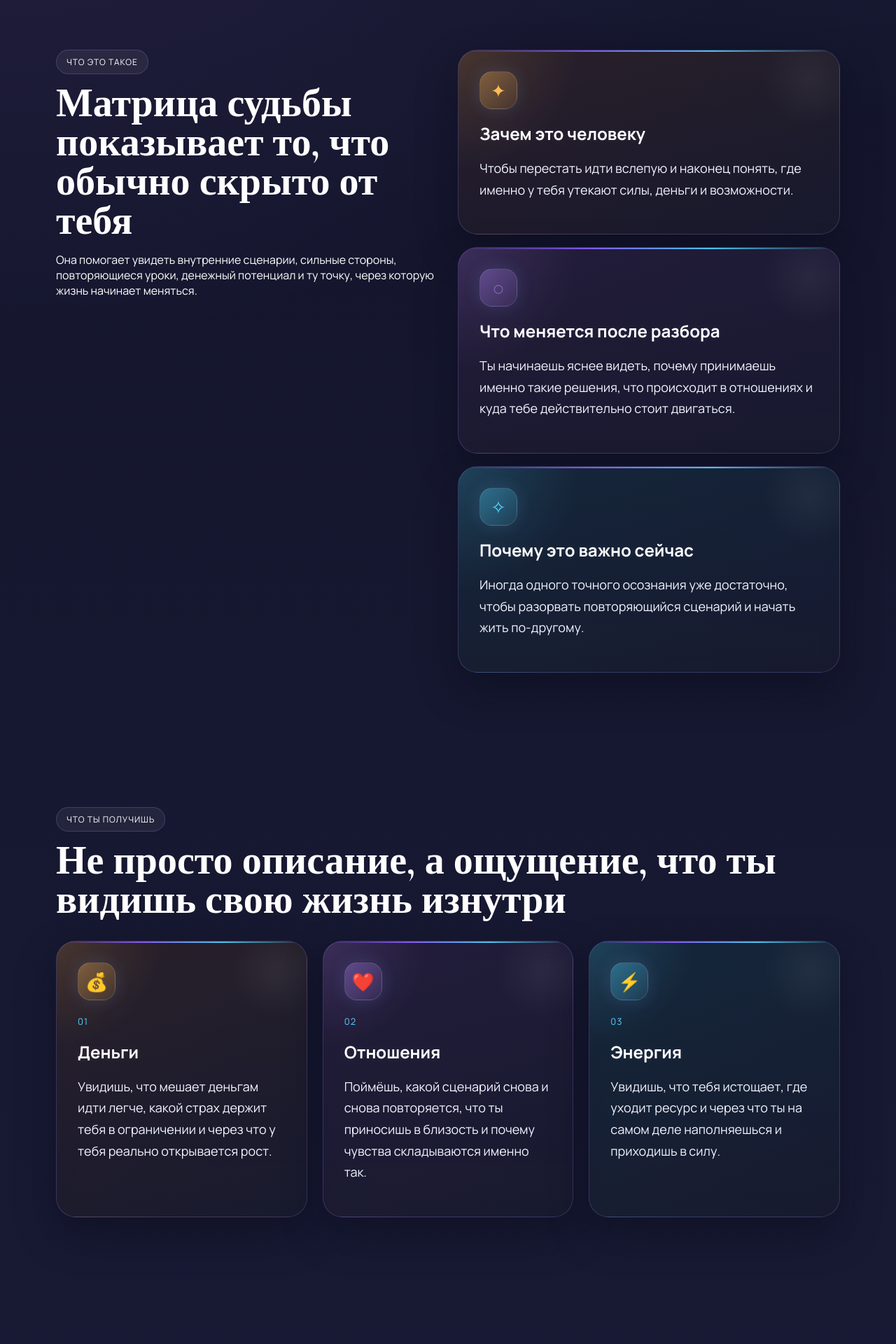
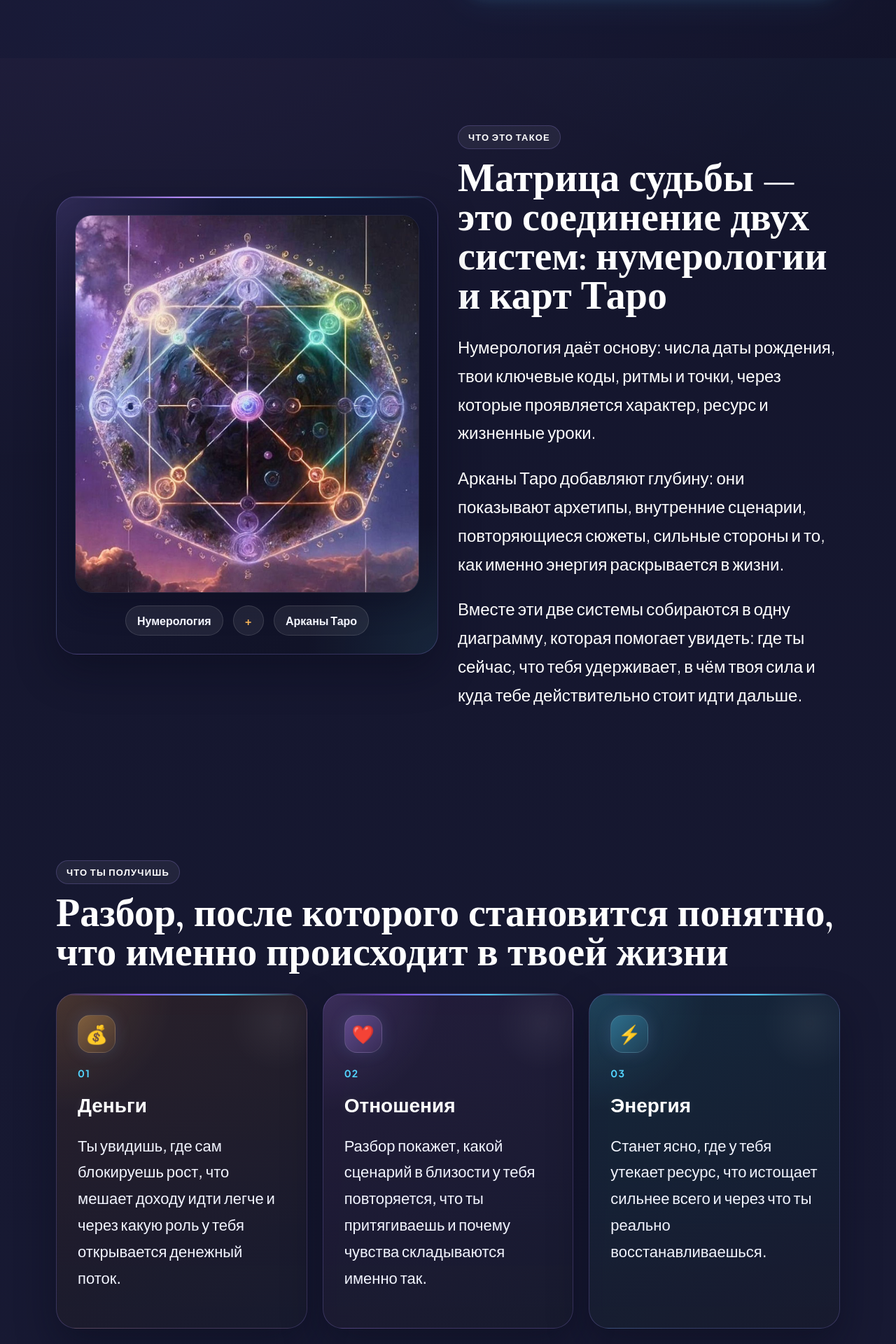
Before and after one commit to Gnomus1983/matrix-site, a Flask app: page / in a window 1280 px wide. Shown: the part 825-2745 px from the top of the page at 70% size. Run offline with Flask 3, Linux system fonts and the light colour scheme.

Commit message:
Update landing copy and hero video

```diff
--- a/static/style.css
+++ b/static/style.css
@@ -23,7 +23,7 @@ html {
 
 body {
     margin: 0;
-    font-family: "Manrope", sans-serif;
+    font-family: "Plus Jakarta Sans", "Manrope", sans-serif;
     color: var(--text);
     background:
         radial-gradient(circle at top left, rgba(184, 140, 255, 0.16), transparent 24%),
@@ -142,8 +144,9 @@ body {
     border: 1px solid var(--line);
     background: rgba(255, 255, 255, 0.06);
     color: var(--text);
-    font-size: 12px;
-    letter-spacing: 0.08em;
+    font-size: 13px;
+    letter-spacing: 0.09em;
+    font-weight: 700;
     text-transform: uppercase;
 }
 
@@ -176,13 +179,14 @@ body {
 .price-card li,
 .insight-card p {
     color: var(--muted);
-    font-size: 18px;
-    line-height: 1.7;
+    font-size: 22px;
+    line-height: 1.72;
+    font-weight: 500;
 }
 
 .hero-text {
     max-width: 560px;
-    font-size: 20px;
+    font-size: 25px;
 }
 
 .hero-actions {
@@ -355,9 +366,74 @@ body {
     align-items: start;
 }
 
+.meaning-grid-rich {
+    align-items: center;
+}
+
+.meaning-visual-card {
+    border: 1px solid var(--line);
+    background:
+        radial-gradient(circle at top left, rgba(184, 140, 255, 0.14), transparent 28%),
+        radial-gradient(circle at bottom right, rgba(83, 212, 255, 0.10), transparent 22%),
+        linear-gradient(135deg, rgba(24, 26, 56, 0.98), rgba(16, 18, 36, 0.98));
+    border-radius: 30px;
+    box-shadow: var(--shadow);
+    padding: 26px;
+    position: relative;
+    overflow: hidden;
+}
+
+.meaning-visual-card::before {
+    content: "";
+    position: absolute;
+    inset: 0 0 auto 0;
+    height: 2px;
+    background: linear-gradient(90deg, transparent, var(--accent), var(--cyan), transparent);
+}
+
+.meaning-diagram {
+    width: 100%;
+    display: block;
+    border-radius: 24px;
+    border: 1px solid rgba(255, 255, 255, 0.08);
+    box-shadow: 0 18px 40px rgba(8, 10, 24, 0.32);
+}
+
+.system-badges {
+    margin-top: 18px;
+    display: flex;
+    align-items: center;
+    justify-content: center;
+    gap: 14px;
+    flex-wrap: wrap;
+}
+
+.system-badge,
+.system-plus {
+    border-radius: 999px;
+    padding: 10px 16px;
+    font-size: 16px;
+    font-weight: 600;
+    color: #f4f6ff;
+    background: rgba(255, 255, 255, 0.07);
+    border: 1px solid rgba(255, 255, 255, 0.12);
+}
+
+.system-plus {
+    min-width: 44px;
+    text-align: center;
+    color: var(--gold);
+}
+
 .meaning-copy p,
 .process-copy p {
     max-width: 560px;
+    font-size: 24px;
+    line-height: 1.7;
+}
+
+.meaning-copy p + p {
+    margin-top: 18px;
 }
 
 .meaning-cards,
@@ -492,8 +568,9 @@ body {
     display: inline-block;
     margin-bottom: 18px;
     color: var(--cyan);
-    font-size: 13px;
-    letter-spacing: 0.08em;
+    font-size: 14px;
+    letter-spacing: 0.09em;
+    font-weight: 700;
 }
 
 .feature-card {
@@ -504,7 +581,7 @@ body {
 .price-name,
 .insight-card h3 {
     margin: 0 0 10px;
-    font-size: 24px;
+    font-size: 28px;
     font-weight: 700;
 }
 
--- a/templates/index.html
+++ b/templates/index.html
@@ -4,10 +4,10 @@
     <meta charset="UTF-8">
     <meta name="viewport" content="width=device-width, initial-scale=1.0">
     <title>Матрица судьбы | Личный разбор</title>
-    <meta name="description" content="Матрица судьбы — это код твоей жизни. Личный разбор: деньги, отношения, энергия и точка роста.">
+    <meta name="description" content="Матрица судьбы — это система, которая соединяет нумерологию и архетипы Таро, чтобы показать твои сценарии, сильные стороны и точки роста.">
     <link rel="preconnect" href="https://fonts.googleapis.com">
     <link rel="preconnect" href="https://fonts.gstatic.com" crossorigin>
-    <link href="https://fonts.googleapis.com/css2?family=Cormorant+Garamond:wght@500;600;700&family=Manrope:wght@400;500;600;700&display=swap" rel="stylesheet">
+    <link href="https://fonts.googleapis.com/css2?family=Cormorant+Garamond:wght@500;600;700&family=Plus+Jakarta+Sans:wght@400;500;600;700&display=swap" rel="stylesheet">
     <link rel="stylesheet" href="{{ url_for('static', filename='style.css') }}">
 </head>
 <body>
@@ -24,16 +24,21 @@
             <div class="hero-copy">
                 <div class="hero-kicker">Персональный разбор матрицы судьбы</div>
                 <h1>Матрица судьбы — это код твоей жизни.</h1>
-                <p class="hero-text">Начни менять его прямо сейчас и увидь, где именно для тебя открываются деньги, отношения и энергия.</p>
+                <p class="hero-text">
+                    Это способ увидеть, почему в твоей жизни повторяются одни и те же ситуации,
+                    где скрыт твой ресурс и через какую точку у тебя начинаются настоящие перемены.
+                </p>
 
                 <div class="hero-actions">
                     <a class="btn btn-primary" href="https://t.me/karmacode_matrix_bot" target="_blank">Получить разбор</a>
-                    <a class="btn btn-secondary" href="#meaning">Что это такое</a>
+                    <a class="btn btn-secondary" href="#meaning">Как это работает</a>
                 </div>
             </div>
 
             <div class="hero-visual">
-                <img src="{{ url_for('static', filename='matrix-reference-bg.jpg') }}" alt="Матрица судьбы" class="hero-art">
+                <video class="hero-video" autoplay muted loop playsinline preload="metadata">
+                    <source src="{{ url_for('static', filename='hero-video.mp4') }}" type="video/mp4">
+                </video>
 
                 <div class="hero-geometry" aria-hidden="true">
                     <span class="geo-ring ring-1"></span>
@@ -56,35 +61,31 @@
     </header>
 
     <section class="section meaning" id="meaning">
-        <div class="container meaning-grid">
+        <div class="container meaning-grid meaning-grid-rich">
+            <div class="meaning-visual-card">
+                <img class="meaning-diagram" src="{{ url_for('static', filename='matrix-reference-bg.jpg') }}" alt="Диаграмма матрицы судьбы">
+                <div class="system-badges">
+                    <div class="system-badge">Нумерология</div>
+                    <div class="system-plus">+</div>
+                    <div class="system-badge">Арканы Таро</div>
+                </div>
+            </div>
+
             <div class="meaning-copy">
                 <div class="section-kicker">Что это такое</div>
-                <h2>Матрица судьбы показывает то, что обычно скрыто от тебя</h2>
+                <h2>Матрица судьбы — это соединение двух систем: нумерологии и карт Таро</h2>
                 <p>
-                    Она помогает увидеть внутренние сценарии, сильные стороны,
-                    повторяющиеся уроки, денежный потенциал и ту точку,
-                    через которую жизнь начинает меняться.
+                    Нумерология даёт основу: числа даты рождения, твои ключевые коды, ритмы и точки,
+                    через которые проявляется характер, ресурс и жизненные уроки.
                 </p>
-            </div>
-
-            <div class="meaning-cards">
-                <article class="soft-card card-gold">
-                    <div class="card-icon icon-gold">✦</div>
-                    <h3>Зачем это человеку</h3>
-                    <p>Чтобы перестать идти вслепую и наконец понять, где именно у тебя утекают силы, деньги и возможности.</p>
-                </article>
-
-                <article class="soft-card card-violet">
-                    <div class="card-icon icon-violet">◌</div>
-                    <h3>Что меняется после разбора</h3>
-                    <p>Ты начинаешь яснее видеть, почему принимаешь именно такие решения, что происходит в отношениях и куда тебе действительно стоит двигаться.</p>
-                </article>
-
-                <article class="soft-card card-cyan">
-                    <div class="card-icon icon-cyan">✧</div>
-                    <h3>Почему это важно сейчас</h3>
-                    <p>Иногда одного точного осознания уже достаточно, чтобы разорвать повторяющийся сценарий и начать жить по-другому.</p>
-                </article>
+                <p>
+                    Арканы Таро добавляют глубину: они показывают архетипы, внутренние сценарии,
+                    повторяющиеся сюжеты, сильные стороны и то, как именно энергия раскрывается в жизни.
+                </p>
+                <p>
+                    Вместе эти две системы собираются в одну диаграмму, которая помогает увидеть:
+                    где ты сейчас, что тебя удерживает, в чём твоя сила и куда тебе действительно стоит идти дальше.
+                </p>
             </div>
         </div>
     </section>
@@ -92,7 +93,7 @@
     <section class="section values">
         <div class="container section-head">
             <div class="section-kicker">Что ты получишь</div>
-            <h2>Не просто описание, а ощущение, что ты видишь свою жизнь изнутри</h2>
+            <h2>Разбор, после которого становится понятно, что именно происходит в твоей жизни</h2>
         </div>
 
         <div class="container values-grid">
@@ -100,21 +101,21 @@
                 <div class="card-icon icon-gold">💰</div>
                 <span class="card-number">01</span>
                 <h3>Деньги</h3>
-                <p>Увидишь, что мешает деньгам идти легче, какой страх держит тебя в ограничении и через что у тебя реально открывается рост.</p>
+                <p>Ты увидишь, где сам блокируешь рост, что мешает доходу идти легче и через какую роль у тебя открывается денежный поток.</p>
             </article>
 
             <article class="soft-card card-violet feature-card">
                 <div class="card-icon icon-violet">❤️</div>
                 <span class="card-number">02</span>
                 <h3>Отношения</h3>
-                <p>Поймёшь, какой сценарий снова и снова повторяется, что ты приносишь в близость и почему чувства складываются именно так.</p>
+                <p>Разбор покажет, какой сценарий в близости у тебя повторяется, что ты притягиваешь и почему чувства складываются именно так.</p>
             </article>
 
             <article class="soft-card card-cyan feature-card">
                 <div class="card-icon icon-cyan">⚡</div>
                 <span class="card-number">03</span>
                 <h3>Энергия</h3>
-                <p>Увидишь, что тебя истощает, где уходит ресурс и через что ты на самом деле наполняешься и приходишь в силу.</p>
+                <p>Станет ясно, где у тебя утекает ресурс, что истощает сильнее всего и через что ты реально восстанавливаешься.</p>
             </article>
         </div>
     </section>
@@ -122,26 +123,26 @@
     <section class="section insight">
         <div class="container section-head">
             <div class="section-kicker">Что ты увидишь глубже</div>
-            <h2>Твоя матрица объясняет не только кто ты, но и почему всё складывается именно так</h2>
+            <h2>Матрица объясняет не только кто ты, но и почему жизнь раз за разом ведёт тебя в похожие точки</h2>
         </div>
 
         <div class="container insight-grid">
             <article class="insight-card">
                 <div class="card-icon icon-gold">☼</div>
                 <h3>Сильные стороны</h3>
-                <p>Поймёшь, что в тебе уже является силой и как превратить это в ресурс, который будет работать на тебя.</p>
+                <p>Ты поймёшь, что в тебе уже является природной силой и как использовать это не эпизодами, а как опору для роста.</p>
             </article>
 
             <article class="insight-card">
                 <div class="card-icon icon-violet">◐</div>
                 <h3>Повторяющиеся уроки</h3>
-                <p>Увидишь, какие ситуации возвращаются снова и снова, и почему жизнь через них пытается тебе что-то показать.</p>
+                <p>Станет видно, какие сюжеты возвращаются снова и снова, и зачем жизнь вообще приводит тебя именно в такие ситуации.</p>
             </article>
 
             <article class="insight-card">
                 <div class="card-icon icon-cyan">✺</div>
                 <h3>Точка роста</h3>
-                <p>Станет ясно, на что тебе важно смотреть именно сейчас, чтобы не распыляться и начать двигаться быстрее.</p>
+                <p>Ты увидишь, на чём важно сфокусироваться сейчас, чтобы перестать распыляться и почувствовать движение вперёд.</p>
             </article>
         </div>
     </section>
@@ -150,25 +151,25 @@
         <div class="container process-grid">
             <div class="process-copy">
                 <div class="section-kicker">Как это работает</div>
-                <h2>Одна дата рождения. Несколько важных ответов.</h2>
+                <h2>Одна дата рождения. Несколько ответов, которые собирают картину целиком.</h2>
                 <p>
-                    Я рассчитываю ключевые точки матрицы и собираю из них цельную картину:
-                    где ты сильна, где застреваешь и куда тебе лучше двигаться дальше.
+                    Я рассчитываю ключевые точки матрицы и связываю их между собой, чтобы показать не отдельные значения,
+                    а живую структуру: где твой ресурс, где внутренний узел, где деньги, где отношения и где начинается новая траектория.
                 </p>
             </div>
 
             <div class="process-steps">
                 <div class="step step-gold">
                     <span>1</span>
-                    <p>Ты отправляешь дату рождения, и мы открываем твою личную карту.</p>
+                    <p>Ты отправляешь дату рождения, и на её основе строится твоя личная диаграмма матрицы.</p>
                 </div>
                 <div class="step step-violet">
                     <span>2</span>
-                    <p>Я смотрю главные точки матрицы и вижу, где у тебя ресурс, а где внутренний узел.</p>
+                    <p>Я смотрю главные точки, повторяющиеся связи и те узлы, которые сильнее всего влияют на твою жизнь сейчас.</p>
                 </div>
                 <div class="step step-cyan">
                     <span>3</span>
-                    <p>Ты получаешь разбор, после которого становится понятнее, что с тобой происходит и что делать дальше.</p>
+                    <p>Ты получаешь разбор, в котором становится понятно, что именно с тобой происходит и в какую сторону лучше двигаться дальше.</p>
                 </div>
             </div>
         </div>
@@ -177,14 +178,14 @@
     <section class="section pricing" id="pricing">
         <div class="container section-head">
             <div class="section-kicker">Форматы</div>
-            <h2>Выбери глубину разбора</h2>
+            <h2>Выбери глубину разбора под свой запрос</h2>
         </div>
 
         <div class="container pricing-grid">
             <article class="price-card">
                 <div class="price-name">Базовый разбор</div>
                 <div class="price-value">5€</div>
-                <p class="price-note">Для тех, кто хочет быстро понять, что именно сейчас происходит в его жизни.</p>
+                <p class="price-note">Для тех, кто хочет быстро понять, что именно сейчас происходит в его жизни и где главный узел.</p>
                 <ul>
                     <li>5 главных точек твоей матрицы</li>
                     <li>Где блок по деньгам</li>
@@ -198,14 +199,28 @@
                 <div class="price-badge">Более глубоко</div>
                 <div class="price-name">Консультация 1:1</div>
                 <div class="price-value">10€</div>
-                <p class="price-note">Если хочется не просто описание, а глубокий личный разбор именно под свою ситуацию.</p>
+                <p class="price-note">Если тебе нужен не просто разбор, а живая расшифровка именно под твою ситуацию и вопросы.</p>
                 <ul>
-                    <li>Разбор под твою жизнь</li>
-                    <li>Ответы на личные вопросы</li>
-                    <li>Больше точности и глубины</li>
+                    <li>Личный формат под твою жизнь</li>
+                    <li>Ответы на конкретные вопросы</li>
+                    <li>Больше глубины и точности</li>
                     <li>Фокус на том, что болит сейчас</li>
                 </ul>
                 <a class="btn btn-primary full" href="https://t.me/karmacode_matrix_bot" target="_blank">Записаться</a>
+            </article>
+
+            <article class="price-card premium-offer">
+                <div class="price-badge">Самое полное</div>
+                <div class="price-name">Премиум разбор</div>
+                <div class="price-value">15€</div>
+                <p class="price-note">Для тех, кто хочет получить максимальную глубину, персональные акценты и более полную картину по ключевым темам.</p>
+                <ul>
+                    <li>Полная картина по главным сферам</li>
+                    <li>Разбор повторяющихся сценариев</li>
+                    <li>Более точные рекомендации</li>
+                    <li>Фокус на ближайший период</li>
+                </ul>
+                <a class="btn btn-primary full" href="https://t.me/karmacode_matrix_bot" target="_blank">Выбрать премиум</a>
             </article>
         </div>
     </section>
@@ -213,7 +228,7 @@
     <section class="section final">
         <div class="container final-panel">
             <div class="section-kicker">Финальный шаг</div>
-            <h2>Если хочешь больше ясности, начни с разбора</h2>
+            <h2>Если хочешь больше ясности, начни с разбора и увидь свою карту целиком</h2>
             <a class="btn btn-primary" href="https://t.me/karmacode_matrix_bot" target="_blank">Перейти в Telegram</a>
         </div>
     </section>
```
Also changed, not shown: other parts of static/style.css (+57 -15 lines), 1 other file.
